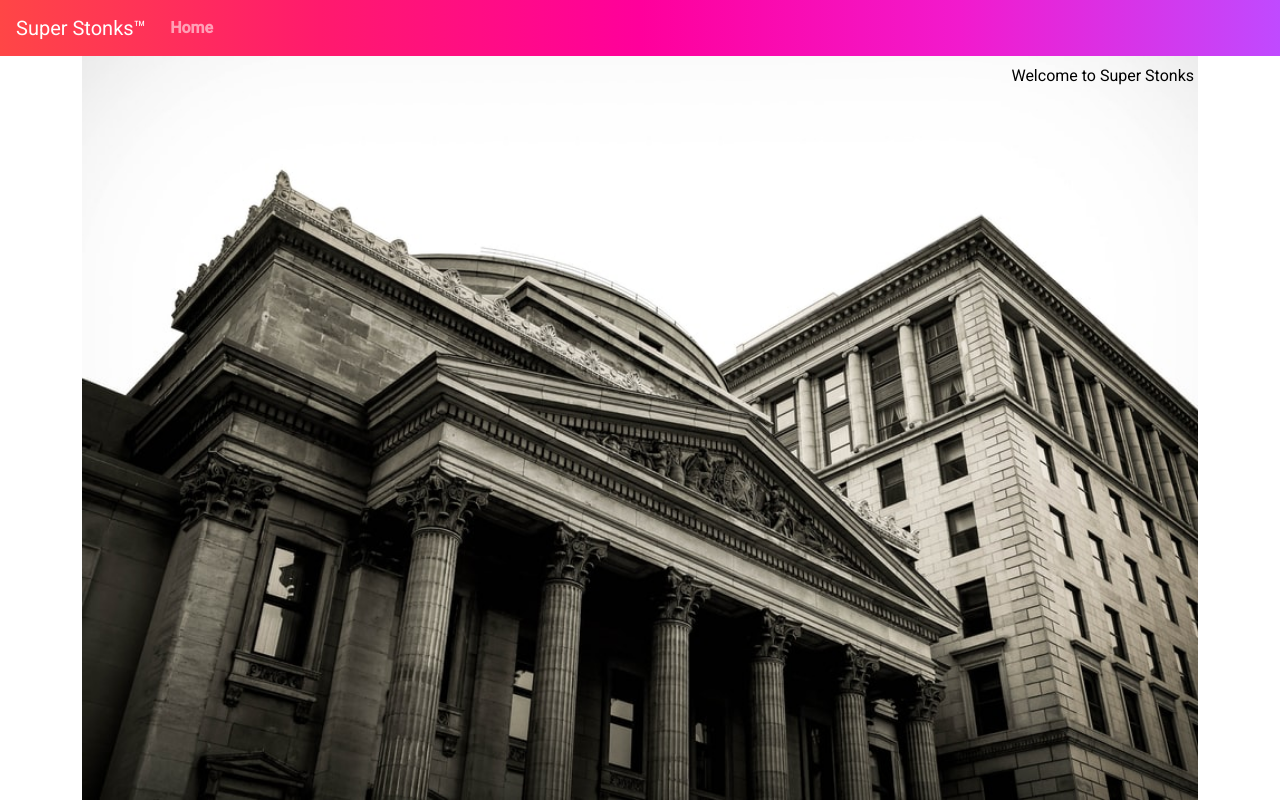
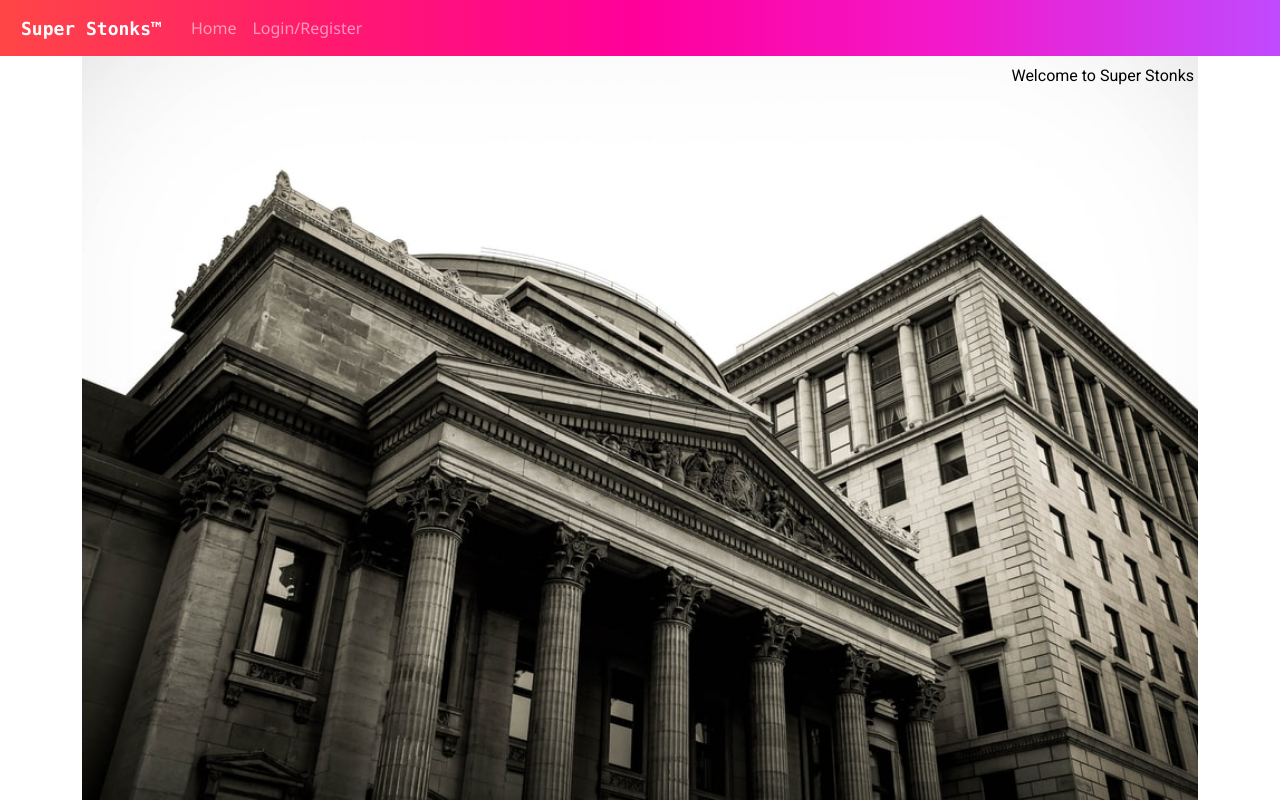
Before and after one commit to hegde-atri/BankingApplication-fe, an Angular app: page /home in a window 1280 px wide. Built offline with nearby package versions, Linux system fonts and the light colour scheme.

Commit message:
home page finished

```diff
--- a/src/app/home/home-navbar/home-navbar.component.html
+++ b/src/app/home/home-navbar/home-navbar.component.html
@@ -1,16 +1,22 @@
 <nav class="navbar navbar-expand-md navbar-dark fixed-top ba-home-navbar-background">
+
   <a class="navbar-brand" href="#">Super Stonks™</a>
+
   <button class="navbar-toggler" type="button" data-toggle="collapse" data-target="#navbarCollapse" aria-controls="navbarCollapse"
     aria-expanded="false" aria-label="Toggle navigation">
     <span class="navbar-toggler-icon"></span>
   </button>
+
   <div class="collapse navbar-collapse" id="navbarCollapse">
+
     <ul class="navbar-nav mr-auto">
-
       <li class="nav-item">
         <a class="nav-link" routerLink="/home">Home</a>
       </li>
+      <li class="nav-item">
+        <a class="nav-link" routerLink="/home">Login/Register</a>
+      </li>
+    </ul>
 
-    </ul>
   </div>
 </nav>
--- a/src/app/home/home-navbar/home-navbar.component.scss
+++ b/src/app/home/home-navbar/home-navbar.component.scss
@@ -10,8 +10,20 @@
   position: sticky;
   top: 0;
 }
+
+.navbar-brand{
+  padding: 5px;
+  color: white;
+  text-align: center;
+  font-size: 18px;
+  font-weight: bold;
+  font-family: Century Gothic, Consolas, serif;
+  align-items: center;
+  vertical-align: middle;
+}
+
 .nav-item {
+  font-family:"Segoe UI", serif;
   color: white;
-  font-weight: bold;
   cursor: pointer;
 }
```
Also changed, not shown: src/api/transactions.json (deleted), src/app/home/home-page/home-page.component.scss (line endings or trailing spaces), 1 other file (tests, documents, lock files or other folders).
